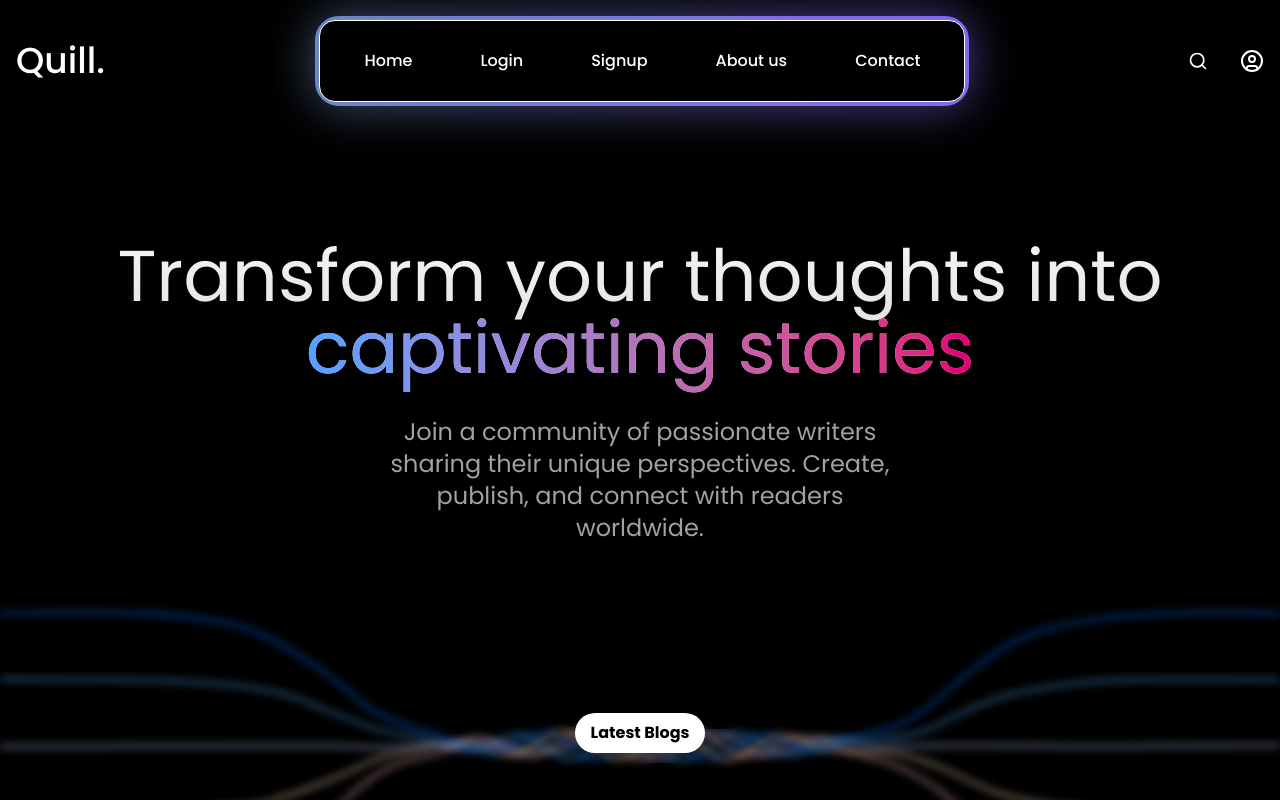
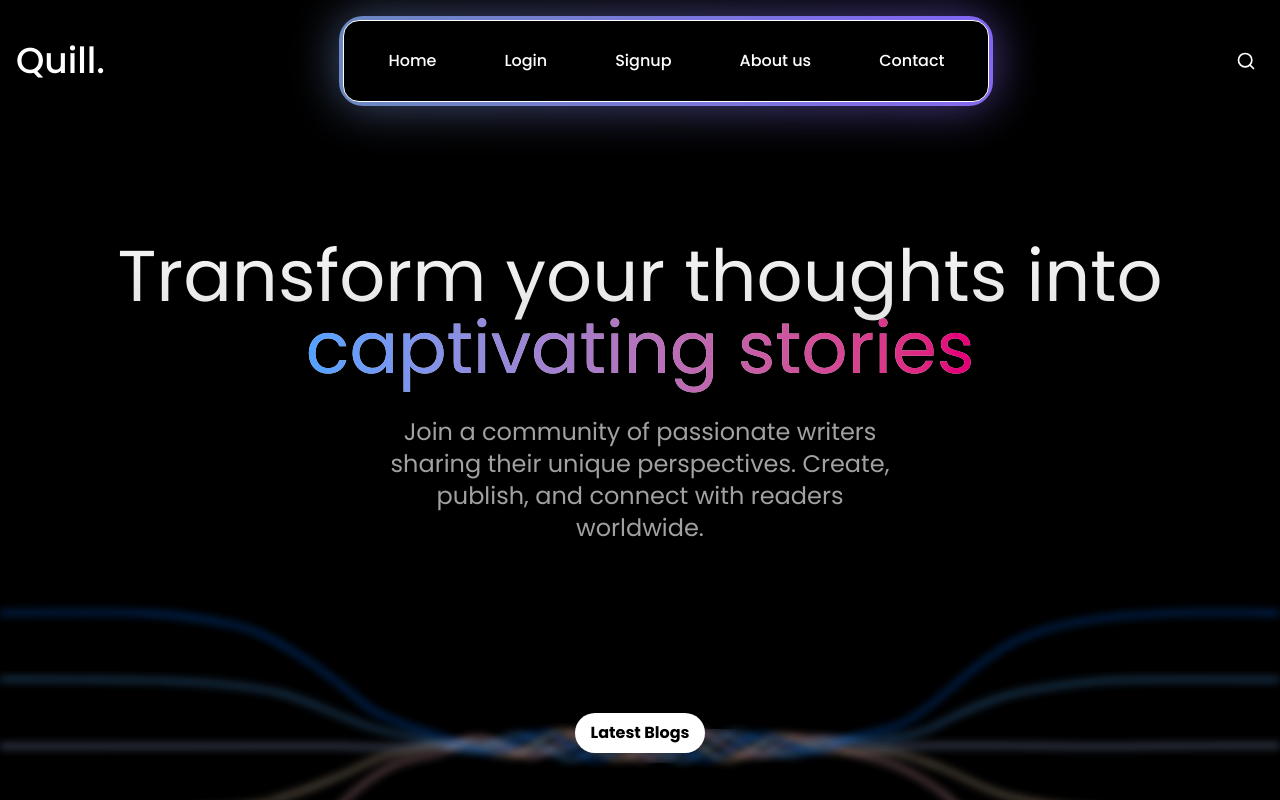
Before and after one commit to DivyamSingh19/Quill, a React (Vite) app: page / in a window 1280 px wide. Shown: the top 800 px of the page. Built offline with nearby package versions, Linux system fonts and the light colour scheme; no server answers.

Commit message:
Final Navbar

```diff
--- a/src/components/Navbar.tsx
+++ b/src/components/Navbar.tsx
@@ -55,7 +55,7 @@ const Navbar = () => {
 
       <div className="flex items-center gap-4 md:gap-6">
         <ExpandingSearch />
-        <UserCircle className="w-6 h-6 cursor-pointer text-white hover:text-white" />
+        {/* <UserCircle className="w-6 h-6 cursor-pointer text-white hover:text-white" />  will be looked at later on */}
         <Menu
           onClick={() => setVisible(true)}
           className="w-6 h-6 cursor-pointer text-white hover:text-white md:hidden"
```
